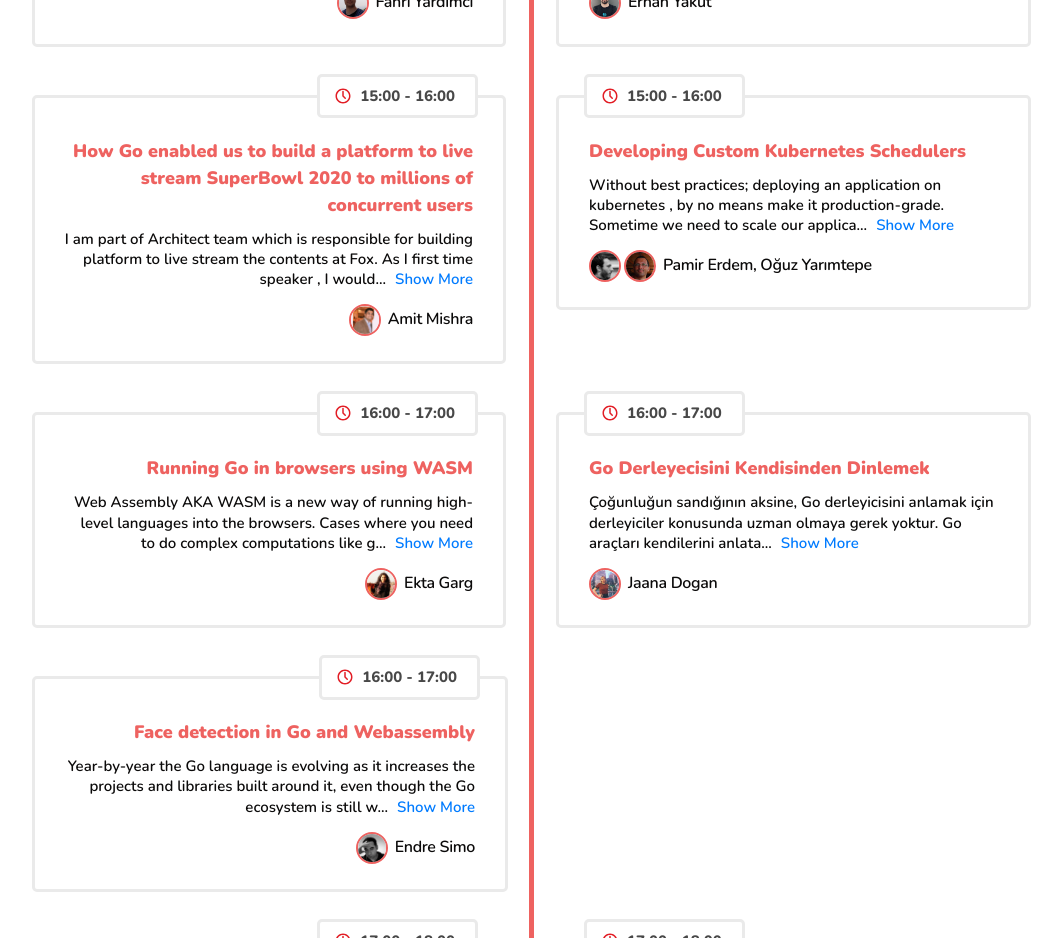
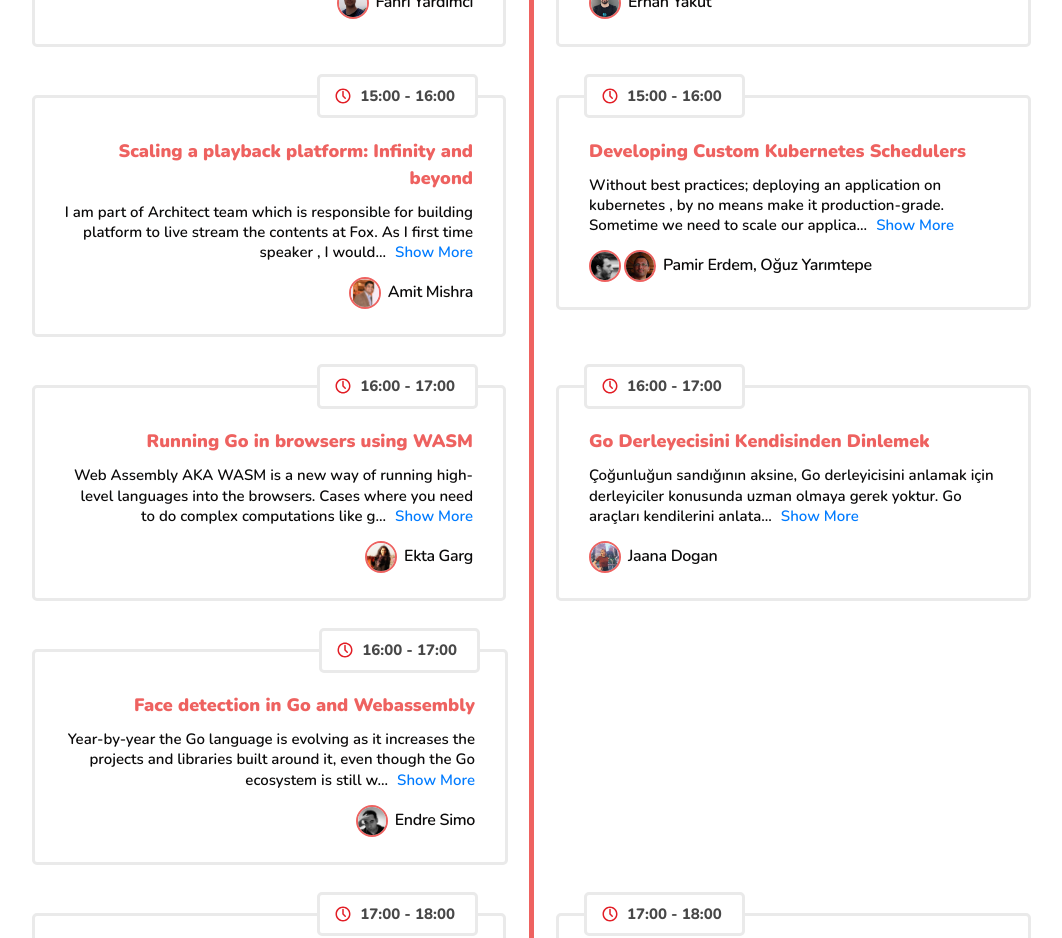
Before and after one commit to GoTurkiye/gophercon.ist, a Vue app: page /en in a window 1280 px wide. Shown: the part 4180-5118 px from the top of the page, without its empty margins (109-1171 px from the left). Built offline with nearby package versions, Linux system fonts and the light colour scheme; what vue-sweetalert2 would draw is missing.

Commit message:
update talk title

```diff
--- a/src/App.vue
+++ b/src/App.vue
@@ -544,7 +544,7 @@
                 track="Sponsor Track 1"
                 time="15:00 - 16:00"
                 avatar="amit-mishra.jpg"
-                title="How Go enabled us to build a platform to live stream SuperBowl 2020 to millions of concurrent users"
+                title="Scaling a playback platform: Infinity and beyond"
                 author="Amit Mishra"
                 desc="I am part of Architect team which is responsible for building platform to live stream the contents at Fox. As I first time speaker , I would like to share our story and challenges we face everyday while streaming contents. I would like to share how Go helped us building a playback platform which can handle these challenges and serve magical moment to millions of concurrent users without any issue."
               />
```
